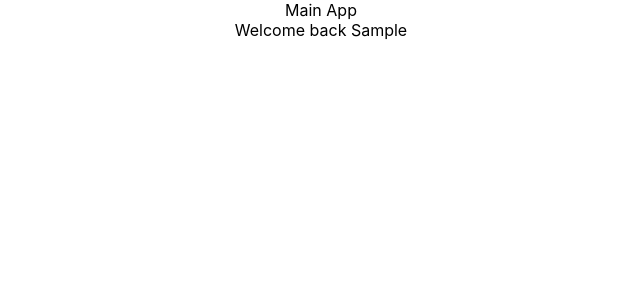
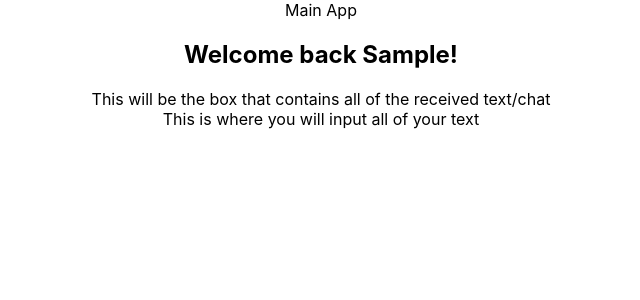
Before and after one commit to atcriteria/mymessenger-frontend, a React (Create React App) app: page / in a window 1280 px wide. Both pictures are taken after typing "Sample" into the empty fields and a click on the button "Submit". Shown: the top 300 px of the page, without its empty margins (319-959 px from the left). Built offline with nearby package versions, Linux system fonts and the light colour scheme.

Commit message:
created some component structure for inputting and rendering text data

```diff
--- a/src/App.js
+++ b/src/App.js
@@ -1,6 +1,7 @@
 import './App.css';
 import {useState} from 'react'
 import UsernameForm from './components/UsernameForm';
+import UserWindow from './components/UserWindow';
 
 const initialValues = {
   username: window.localStorage.getItem("username") || ""
@@ -20,7 +21,7 @@ function App() {
     <div className="App">
       Main App<br />
       {
-        (state.username) ? `Welcome back ${state.username}` : <UsernameForm submitUsername={submitUsername} />
+        (state.username) ? <UserWindow props={state} /> : <UsernameForm submitUsername={submitUsername} />
       }
     </div>
   );
--- /dev/null
+++ b/src/components/ChatBox.js
@@ -0,0 +1,7 @@
+export default function ChatBox(){
+    return(
+        <div>
+            This will be the box that contains all of the received text/chat
+        </div>
+    )
+}
--- /dev/null
+++ b/src/components/TextField.js
@@ -0,0 +1,9 @@
+import {useState} from 'react';
+
+export default function TextField(){
+    return(
+        <div>
+            This is where you will input all of your text
+        </div>
+    )
+}
--- /dev/null
+++ b/src/components/UserWindow.js
@@ -0,0 +1,12 @@
+import ChatBox from "./ChatBox";
+import TextField from "./TextField";
+
+export default function UserWindow({props}){
+    return(
+        <div className="user-window-wrapper">
+            <h2>Welcome back {props.username}!</h2>
+            <ChatBox />
+            <TextField />
+        </div>
+    )
+}
```
